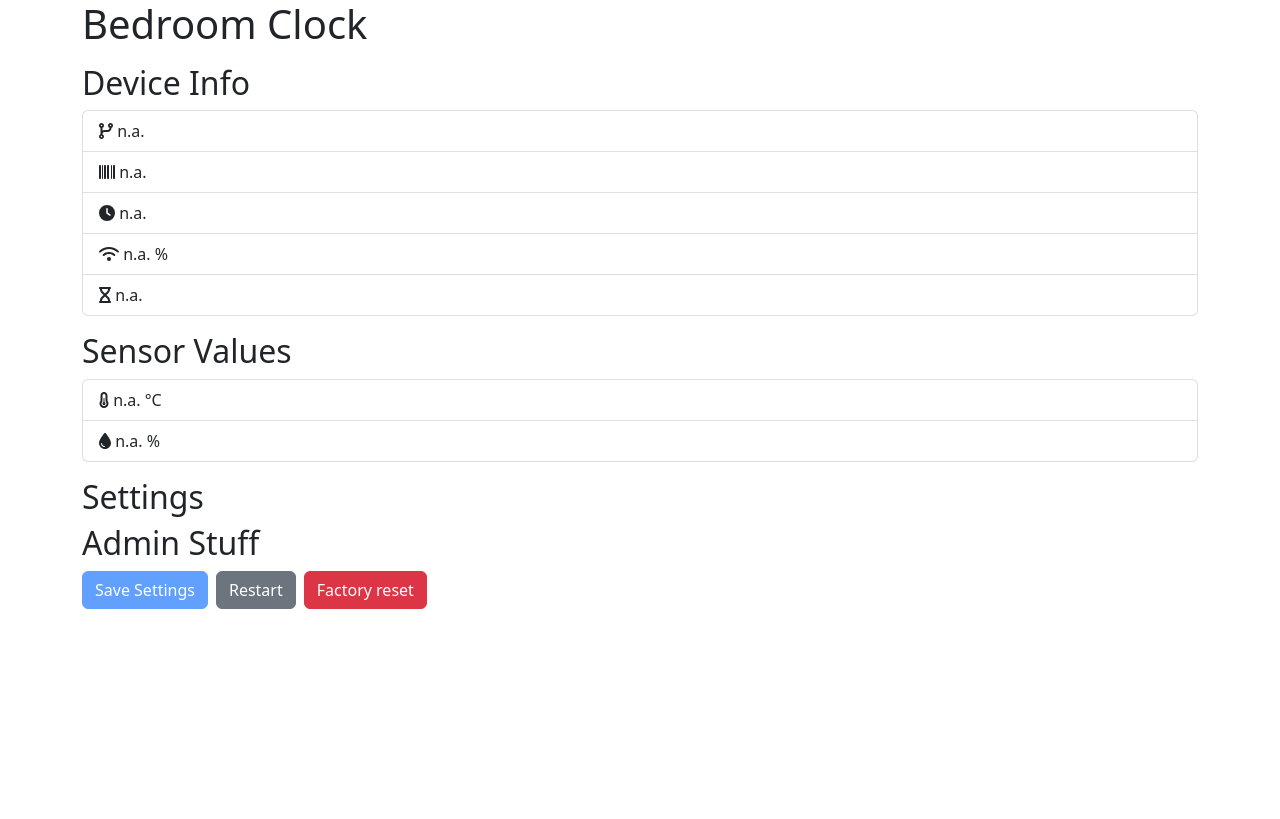
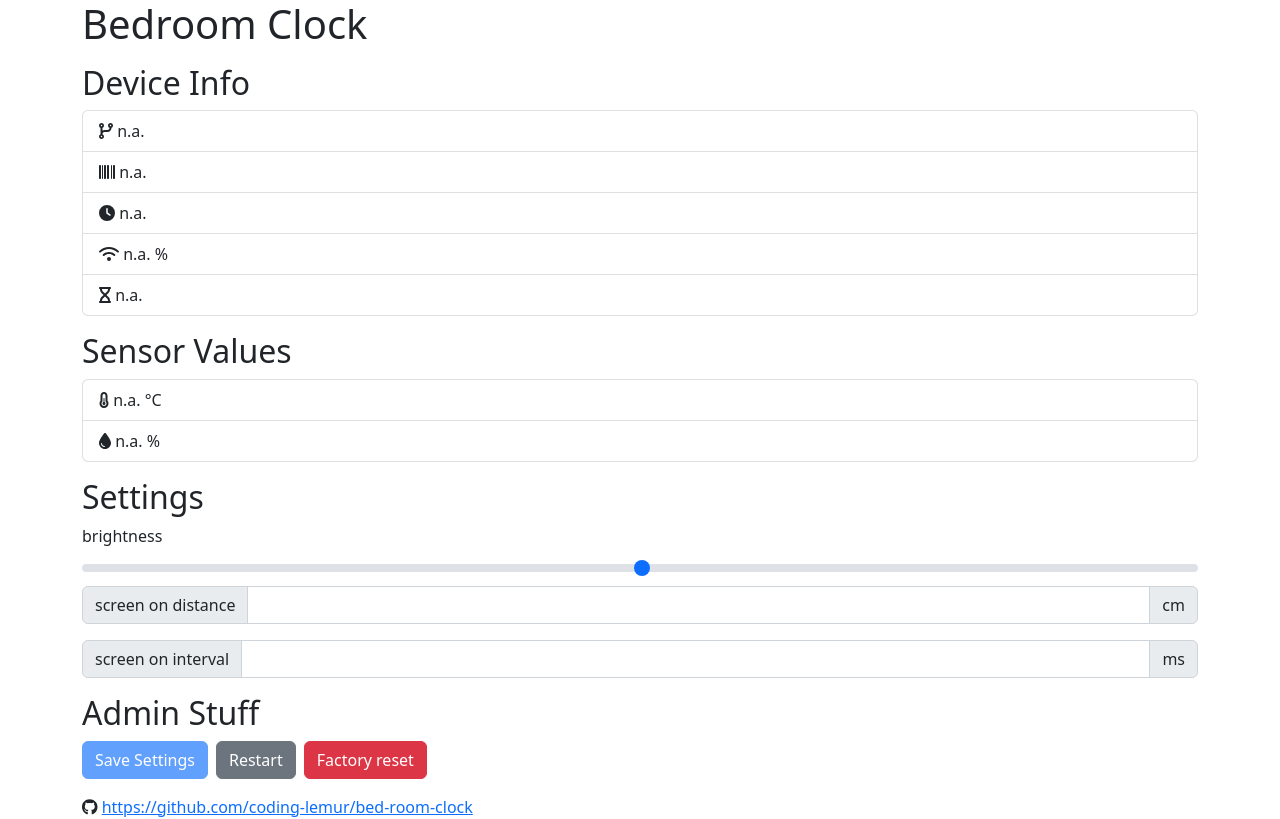
Before and after one commit to coding-lemur/bed-room-clock-dashboard, a Vue app: page / in a window 1280 px wide. Built offline with nearby package versions, Linux system fonts and the light colour scheme; no server answers.

Commit message:
fix hide settings field after removing value; add fa free-brands lib; add footer

```diff
--- a/package.json
+++ b/package.json
@@ -9,6 +9,7 @@
   },
   "dependencies": {
     "@fortawesome/fontawesome-svg-core": "^6.2.0",
+    "@fortawesome/free-brands-svg-icons": "^6.2.0",
     "@fortawesome/free-solid-svg-icons": "^6.2.0",
     "@fortawesome/vue-fontawesome": "^3.0.1",
     "bootstrap": "^5.2.1",
--- a/src/App.vue
+++ b/src/App.vue
@@ -40,23 +40,25 @@
     <section id="settings">
       <h2>Settings</h2>
 
-      <div v-show="settings?.brightness">
+      <div>
         <label for="brightness" class="form-label">brightness</label>
         <input type="range" class="form-range" id="brightness" min="0" max="255" :value="this.settings?.brightness"
           @input="e => this.settings.brightness = e.target.value">
       </div>
 
-      <div v-show="settings?.screenOnDistance" class="input-group mb-3">
-        <input type="number" min="0" max="255" class="form-control" placeholder="screen on distance"
-          :value="this.settings?.screenOnDistance" @input="e => this.settings.screenOnDistance = e.target.value"
-          aria-label="screen on distance" aria-describedby="basic-addon2">
+      <div class="input-group mb-3">
+        <span class="input-group-text">screen on distance</span>
+        <input type="number" min="0" max="255" class="form-control" :value="this.settings?.screenOnDistance"
+          @input="e => this.settings.screenOnDistance = e.target.value" aria-label="screen on distance"
+          aria-describedby="basic-addon2">
         <span class="input-group-text" id="basic-addon2">cm</span>
       </div>
 
-      <div v-show="settings?.screenOnInterval" class="input-group mb-3">
-        <input type="number" min="0" max="300000" class="form-control" placeholder="screen on interval"
-          :value="this.settings?.screenOnInterval" @input="e => this.settings.screenOnInterval = e.target.value"
-          aria-label="screen on interval" aria-describedby="basic-addon2">
+      <div class="input-group mb-3">
+        <span class="input-group-text">screen on interval</span>
+        <input type="number" min="0" max="300000" class="form-control" :value="this.settings?.screenOnInterval"
+          @input="e => this.settings.screenOnInterval = e.target.value" aria-label="screen on interval"
+          aria-describedby="basic-addon2">
         <span class="input-group-text" id="basic-addon2">ms</span>
       </div>
     </section>
@@ -67,6 +69,11 @@
       <button type="button" class="btn btn-primary" @click="saveSettings" :disabled="!settings">Save Settings</button>
       <button type="button" class="btn btn-secondary ms-2" @click="restart">Restart</button>
       <button type="button" class="btn btn-danger ms-2" @click="hardReset">Factory reset</button>
+    </section>
+
+    <section>
+      <font-awesome-icon icon="fa-brands fa-github" /> <a href="https://github.com/coding-lemur/bed-room-clock"
+        target="_blank">https://github.com/coding-lemur/bed-room-clock</a>
     </section>
   </div>
 </template>
--- a/src/main.js
+++ b/src/main.js
@@ -17,6 +17,8 @@ import {
   faDroplet,
 } from "@fortawesome/free-solid-svg-icons";
 
+import { faGithub } from "@fortawesome/free-brands-svg-icons";
+
 library.add([
   faCodeBranch,
   faBarcode,
@@ -25,6 +27,7 @@ library.add([
   faHourglass,
   faTemperatureHalf,
   faDroplet,
+  faGithub,
 ]);
 
 /* import font awesome icon component */
```
Also changed, not shown: 1 other file (tests, documents, lock files or other folders).
